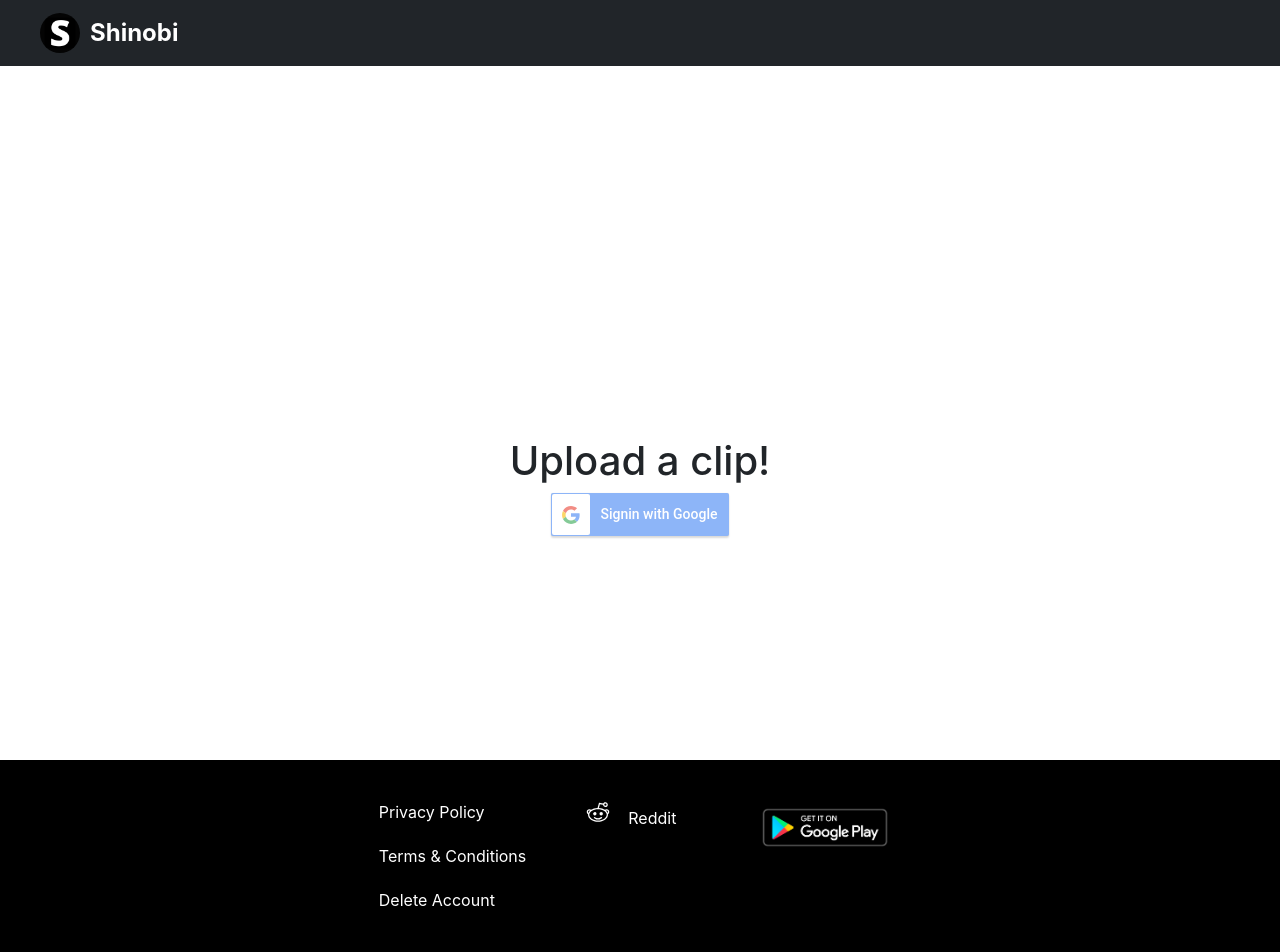
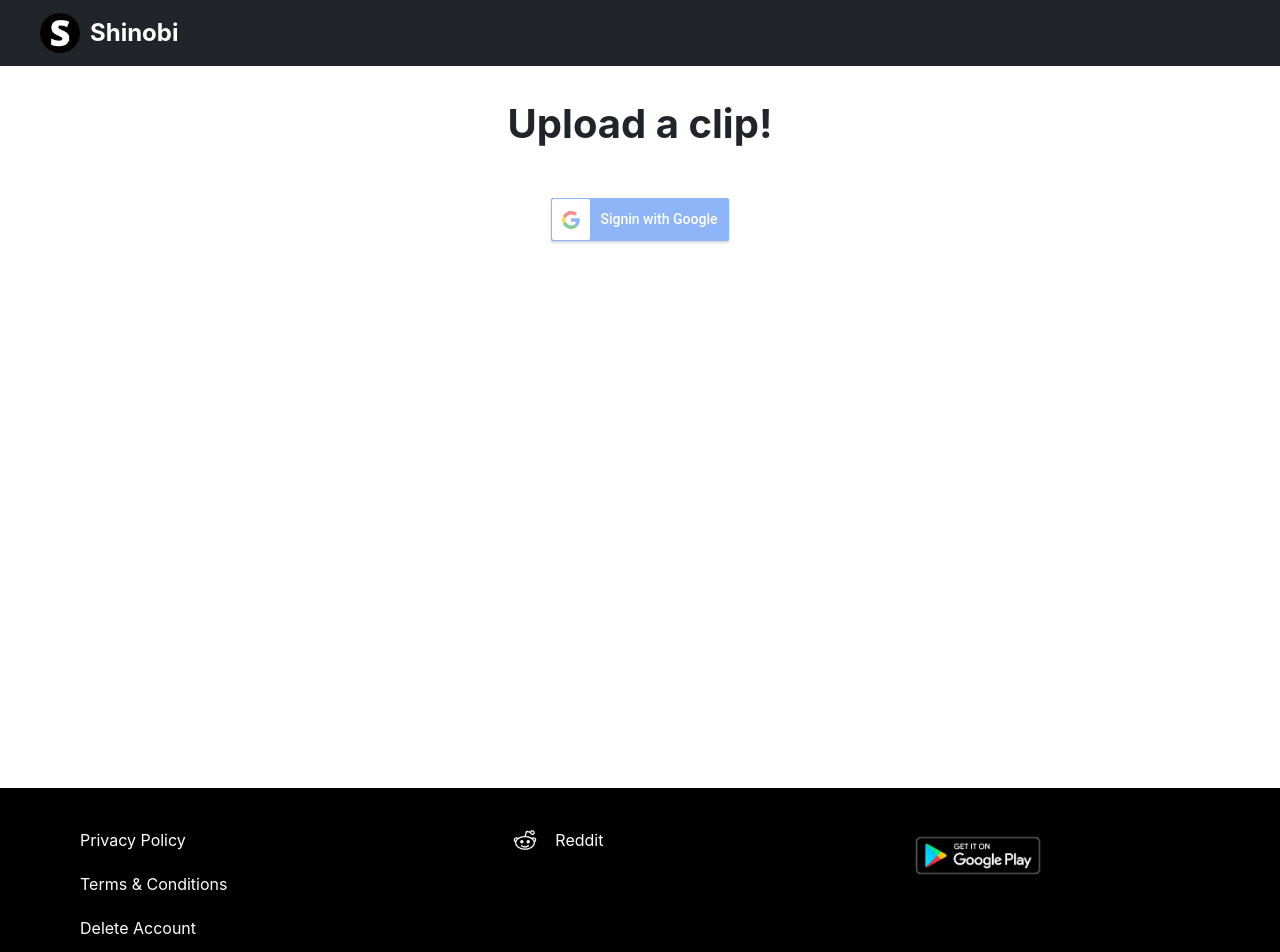
Before and after one commit to rakshithxaloori/shinobi-upload, a React (Create React App) app: page / in a window 1280 px wide. Shown: the top 952 px of the page. Built offline with nearby package versions, Linux system fonts and the light colour scheme; no server answers.

Commit message:
fix stying, fixed body height

```diff
--- a/public/index.html
+++ b/public/index.html
@@ -31,7 +31,7 @@
       #root,
       #root > div {
         position: relative;
-        height: 105%;
+        height: 1000px;
         width: 100%;
         margin: 0;
       }
--- a/src/App.css
+++ b/src/App.css
@@ -1,7 +1,6 @@
 .App {
   display: flex;
-  justify-content: center;
-  align-items: center;
+  flex-direction: column;
 }
 
 .App-logo {
--- a/src/components/browse_video.js
+++ b/src/components/browse_video.js
@@ -19,10 +19,10 @@ const BrowseVideo = ({ setVideoInfo }) => {
   };
 
   return (
-    <div className="Container">
-      <button className="Button" onClick={handleClick} disabled={disable}>
+    <div className="Browse">
+      <button className="Browse-btn" onClick={handleClick} disabled={disable}>
         <ion-icon name="albums-outline"></ion-icon>
-        <p className="Button-text">Select a clip</p>
+        <p className="Browse-btn-txt">Select a clip</p>
       </button>
       <input
         type="file"
--- a/src/footer.js
+++ b/src/footer.js
@@ -3,10 +3,10 @@ import React from "react";
 import "./styles/footer.css";
 
 const Footer = () => (
-  <div className="Box">
-    <div className="Container">
-      <div className="Row">
-        <div className="Column">
+  <div className="Footer">
+    <div className="Footer-container">
+      <div className="Footer-row">
+        <div className="Footer-column">
           <a
             className="Footer-link"
             rel="noopener noreferrer"
@@ -32,13 +32,13 @@ const Footer = () => (
             Delete Account
           </a>
         </div>
-        <div className="Column">
+        <div className="Footer-column">
           <a className="Footer-link" href="#">
             <ion-icon name="logo-reddit" />
             <span style={{ marginLeft: "10px" }}>Reddit</span>
           </a>
         </div>
-        <div className="Column">
+        <div className="Footer-column">
           <a href="https://play.google.com/store/apps/details?id=cc.shinobi.android">
             <img
               src={process.env.PUBLIC_URL + "PlayStore.png"}
--- a/src/header.js
+++ b/src/header.js
@@ -8,7 +8,7 @@ const Header = () => {
   const { user } = context;
 
   return (
-    <nav className="navbar navbar-dark bg-dark position-absolute top-0 w-100">
+    <nav className="Header navbar navbar-dark bg-dark">
       <a className="Header-link navbar-brand" href="/">
         <img
           src={process.env.PUBLIC_URL + "logo512.png"}
--- a/src/home.js
+++ b/src/home.js
@@ -22,7 +22,7 @@ const Home = () => {
 
   return (
     <div className="Home">
-      <h1>Upload a clip!</h1>
+      <h1 className="Title">Upload a clip!</h1>
       {user?.username ? (
         videoInfo === null ? (
           <BrowseVideo setVideoInfo={updateSelectedVideo} />
--- a/src/styles/browse_video.css
+++ b/src/styles/browse_video.css
@@ -1,9 +1,10 @@
-.Container {
+.Browse {
+  margin-top: 100px;
   justify-content: center;
   align-items: center;
 }
 
-.Button {
+.Browse-btn {
   display: flex;
   flex-direction: row;
   background-color: lightseagreen;
@@ -21,7 +22,7 @@ ion-icon {
   margin-right: 8px;
 }
 
-.Button-text {
+.Browse-btn-txt {
   font-size: 24px;
   font-weight: bold;
 }
--- a/src/styles/footer.css
+++ b/src/styles/footer.css
@@ -1,45 +1,41 @@
 /* https://www.geeksforgeeks.org/how-to-create-a-simple-responsive-footer-in-react-js/ */
 
-.Box {
+.Footer {
   padding: 40px 0px 40px 0px;
   background: black;
+  width: 100%;
   position: absolute;
   bottom: 0;
-  width: 100%;
+  flex-wrap: wrap;
 }
 
-.Container {
+.Footer-container {
   display: flex;
   flex-direction: column;
   justify-content: center;
-  max-width: 1000px;
   margin: 0 auto;
 }
 
-.Row {
+.Footer-row {
   display: grid;
   grid-template-columns: 1fr 1fr 1fr;
   grid-gap: 20px;
 }
 
-.Column {
+.Footer-column {
   display: flex;
   flex-direction: column;
+  margin-left: 40px;
   text-align: left;
 }
-
-/* .Header {
-  font-size: 24px;
-  color: #fff;
-  margin-bottom: 40px;
-  font-weight: bold;
-} */
 
 .Footer-link {
   color: #fff;
   margin-left: 40px;
   margin-bottom: 20px;
   font-size: 16px;
+  display: flex;
+  flex-direction: row;
   text-decoration: none;
 }
 
--- a/src/styles/header.css
+++ b/src/styles/header.css
@@ -1,3 +1,10 @@
+.Header {
+  width: 100%;
+  position: absolute;
+  top: 0;
+  flex-wrap: wrap;
+}
+
 .Header-link {
   display: flex;
   flex-direction: row;
--- a/src/styles/home.css
+++ b/src/styles/home.css
@@ -3,4 +3,10 @@
   flex-direction: column;
   justify-content: center;
   align-items: center;
+  margin-top: 100px;
 }
+
+.Title {
+  font-weight: bold;
+  margin-bottom: 50px;
+}
```
